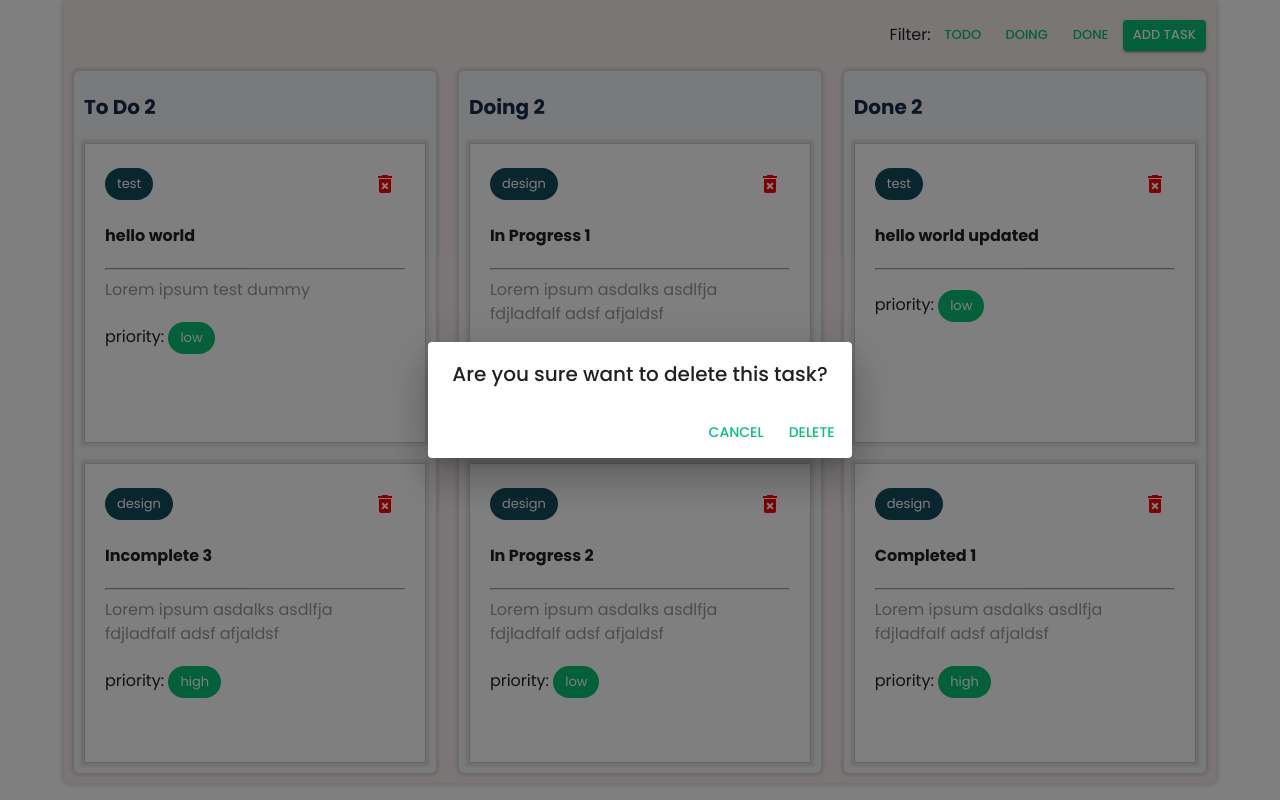
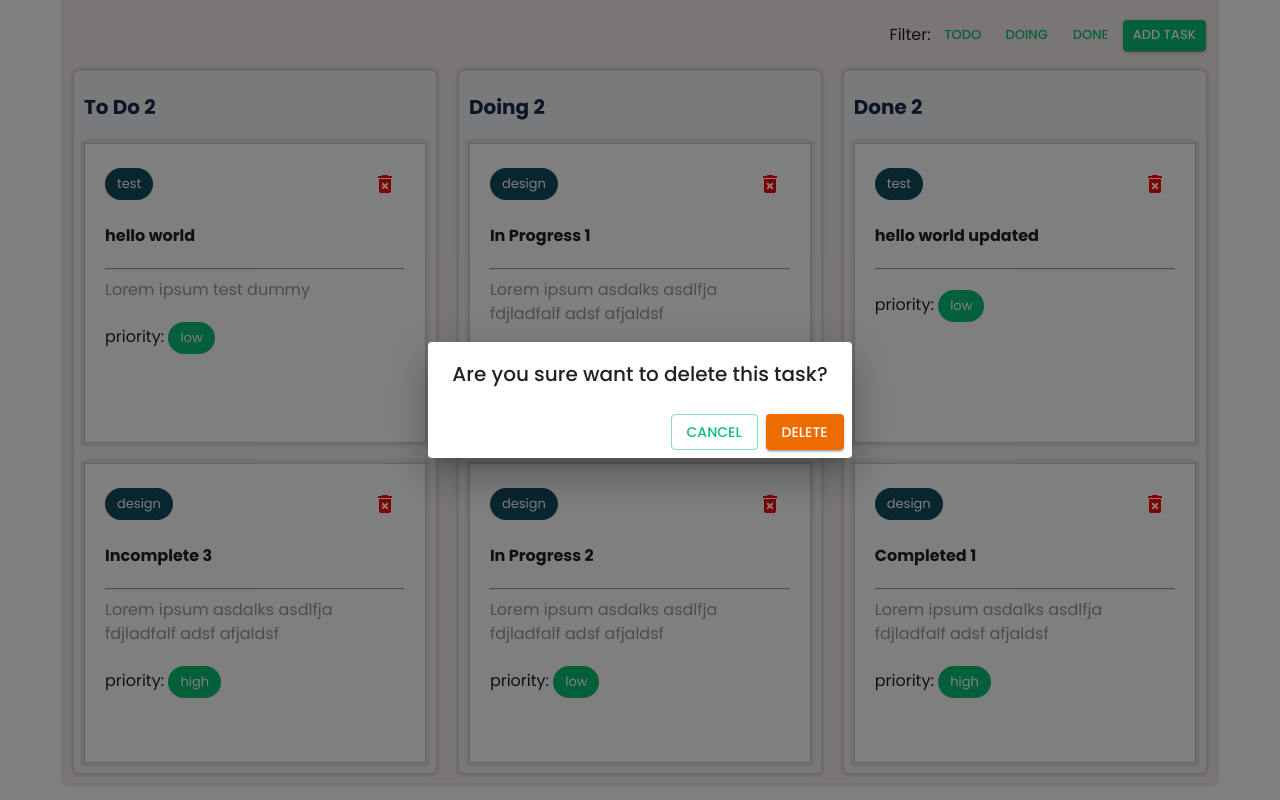
Before and after one commit to ThaneshworJoshi/TodoApp, a React (Create React App) app: page / in a window 1280 px wide. Both pictures are taken after a click on the button 385 px from the left and 183 px from the top of the page. Built offline with nearby package versions, Linux system fonts and the light colour scheme; data requests are answered from the project's data file.

Commit message:
feat: Implement Modal component and intergrate it into App

```diff
--- /dev/null
+++ b/src/components/molecules/Modal/Modal.component.tsx
@@ -0,0 +1,46 @@
+import React from 'react'
+import Dialog from '@mui/material/Dialog'
+import DialogActions from '@mui/material/DialogActions'
+import DialogContent from '@mui/material/DialogContent'
+import DialogContentText from '@mui/material/DialogContentText'
+import DialogTitle from '@mui/material/DialogTitle'
+import { Button } from '../../atoms'
+import { ModalProps } from './Modal.type'
+
+export const Modal = ({
+  title,
+  open,
+  onClose,
+  confirmData,
+  children,
+}: ModalProps) => {
+  return (
+    <Dialog
+      open={open}
+      onClose={onClose}
+      aria-labelledby="alert-dialog-title"
+      aria-describedby="alert-dialog-description"
+    >
+      <DialogTitle id="alert-dialog-title">{title}</DialogTitle>
+      {children && (
+        <DialogContent>
+          <DialogContentText id="alert-dialog-description">
+            {children}
+          </DialogContentText>
+        </DialogContent>
+      )}
+      {confirmData && (
+        <DialogActions>
+          <Button onClick={onClose} variant="outlined">
+            Cancel
+          </Button>
+          <Button onClick={confirmData.onConfirm} autoFocus color="warning">
+            {confirmData.label}
+          </Button>
+        </DialogActions>
+      )}
+    </Dialog>
+  )
+}
+
+export default Modal
--- /dev/null
+++ b/src/components/molecules/Modal/Modal.type.ts
@@ -0,0 +1,12 @@
+import React from 'react'
+
+export interface ModalProps {
+  title: string
+  open: boolean
+  onClose: () => void
+  confirmData?: {
+    label: string
+    onConfirm: () => void
+  }
+  children?: React.ReactNode
+}
--- /dev/null
+++ b/src/components/molecules/Modal/index.ts
@@ -0,0 +1,2 @@
+export * from './Modal.component'
+export * from './Modal.type'
--- a/src/components/molecules/index.ts
+++ b/src/components/molecules/index.ts
@@ -1,3 +1,4 @@
 export * from './TaskCard'
 export * from './TaskColumn'
 export * from './FilterBar'
+export * from './Modal'
--- a/src/components/organisms/TaskBoard/TaskBoard.component.tsx
+++ b/src/components/organisms/TaskBoard/TaskBoard.component.tsx
@@ -1,14 +1,12 @@
 import React, { useState } from 'react'
 import { Box, Container, styled } from '@mui/material'
 import { TaskBoardProps } from './TaskBoard.type'
-import { FilterBar, TaskColumn } from '../../molecules'
+import { FilterBar, Modal, TaskColumn } from '../../molecules'
 import { useMediaQuery } from '../../../hooks/useMediaQuery'
 
 import Button from '@mui/material/Button'
 import Dialog from '@mui/material/Dialog'
 import DialogActions from '@mui/material/DialogActions'
-import DialogContent from '@mui/material/DialogContent'
-import DialogContentText from '@mui/material/DialogContentText'
 import DialogTitle from '@mui/material/DialogTitle'
 import { useAppDispatch } from '../../../redux/hooks'
 import { deleteTodo } from '../../../redux/features/todoSlice'
@@ -77,24 +75,12 @@ export const TaskBoard = ({ columns }: TaskBoardProps) => {
           </StyledBox>
         </BoardWrapperBox>
       </StyledContainer>
-
-      <Dialog
+      <Modal
         open={openDeleteModal}
+        title="Are you sure want to delete this task?"
         onClose={handleCloseDeleteModal}
-        aria-labelledby="alert-dialog-title"
-        aria-describedby="alert-dialog-description"
-      >
-        <DialogTitle id="alert-dialog-title">
-          {'Are you sure want to delete this task?'}
-        </DialogTitle>
-
-        <DialogActions>
-          <Button onClick={handleCloseDeleteModal}>Cancel</Button>
-          <Button onClick={handleDelete} autoFocus>
-            Delete
-          </Button>
-        </DialogActions>
-      </Dialog>
+        confirmData={{ label: 'Delete', onConfirm: handleDelete }}
+      />
     </>
   )
 }
```
